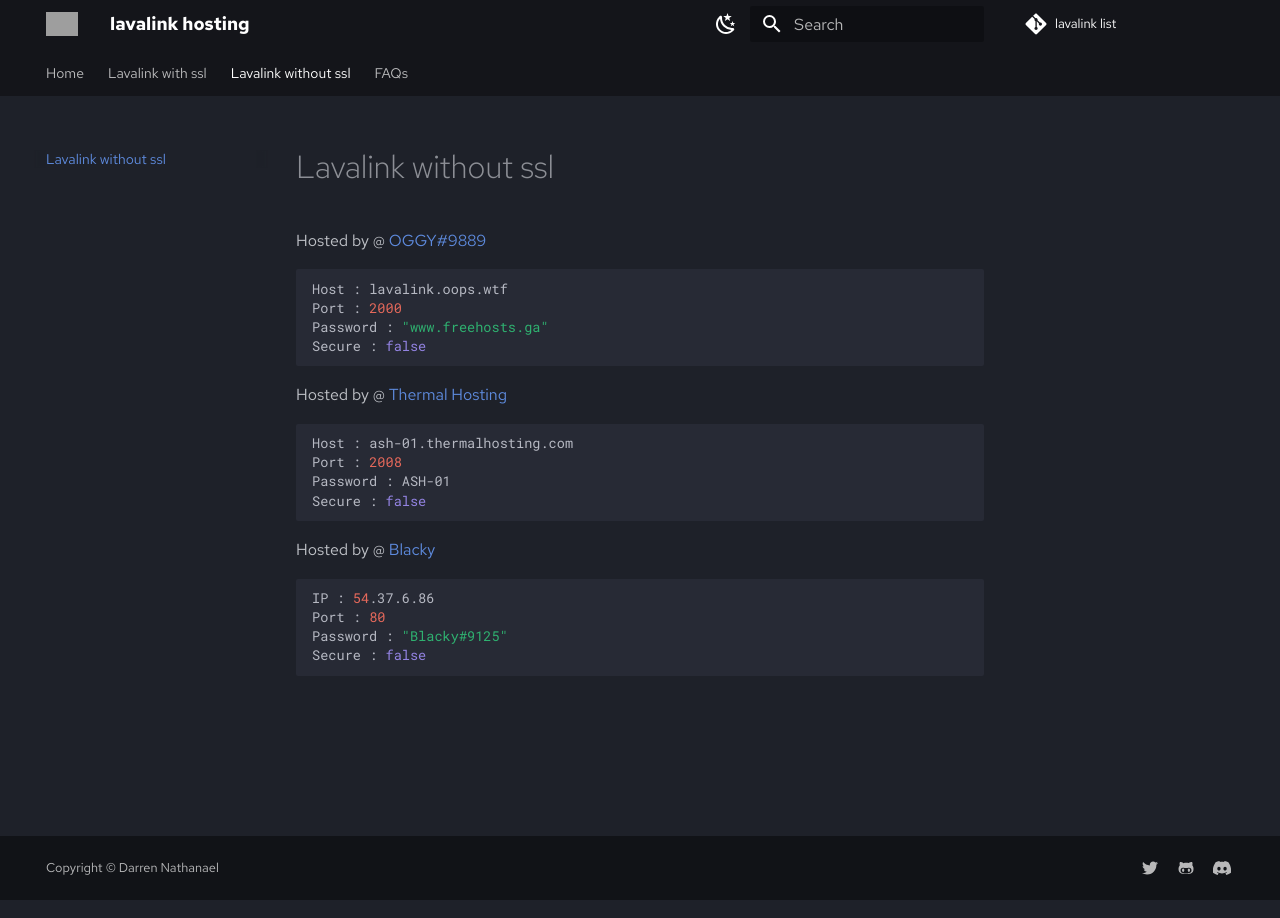
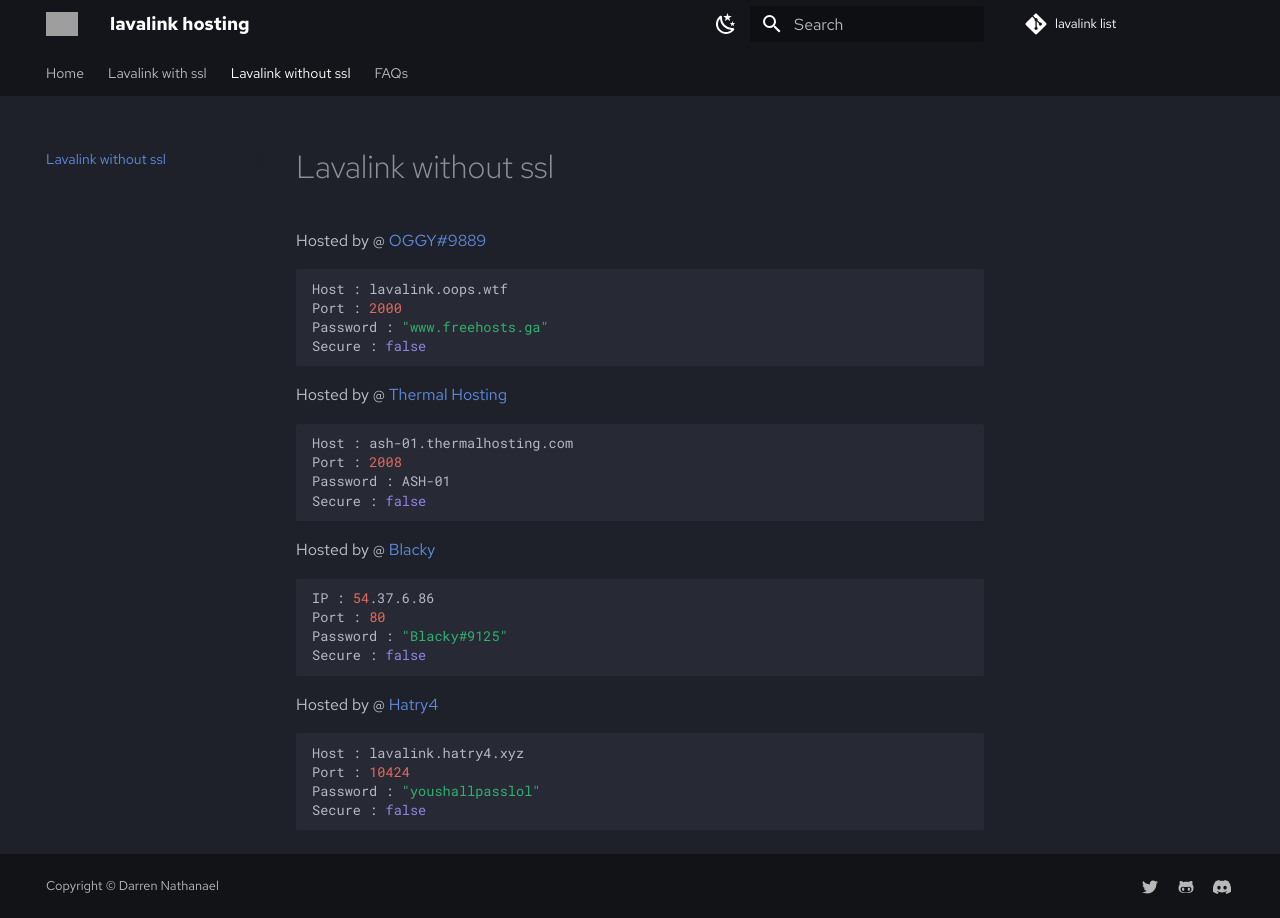
Before and after one commit to DarrenOfficial/lavalink-list, an MkDocs documentation site: the page built from docs/NoSSL/lavalink-without-ssl.md, in a window 1280 px wide. Built offline with MkDocs 1.6.1 and Material for MkDocs 9.7.7, drawn with Linux system fonts in a browser that asks for light colours; comment, search, counter and statistics services are not loaded; grey boxes are pictures that could not be loaded.

Commit message:
Hatry4 (#172)
* Update lavalink-without-ssl.md

* My noob lavalink

24/7

````diff
--- a/docs/NoSSL/lavalink-without-ssl.md
+++ b/docs/NoSSL/lavalink-without-ssl.md
@@ -28,3 +28,11 @@ Port : 80
 Password : "Blacky#9125"
 Secure : false
 ```
+
+Hosted by @ [Hatry4](https://www.hatry4.xyz)
+```bash
+Host : lavalink.hatry4.xyz
+Port : 10424
+Password : "youshallpasslol"
+Secure : false
+```
````
